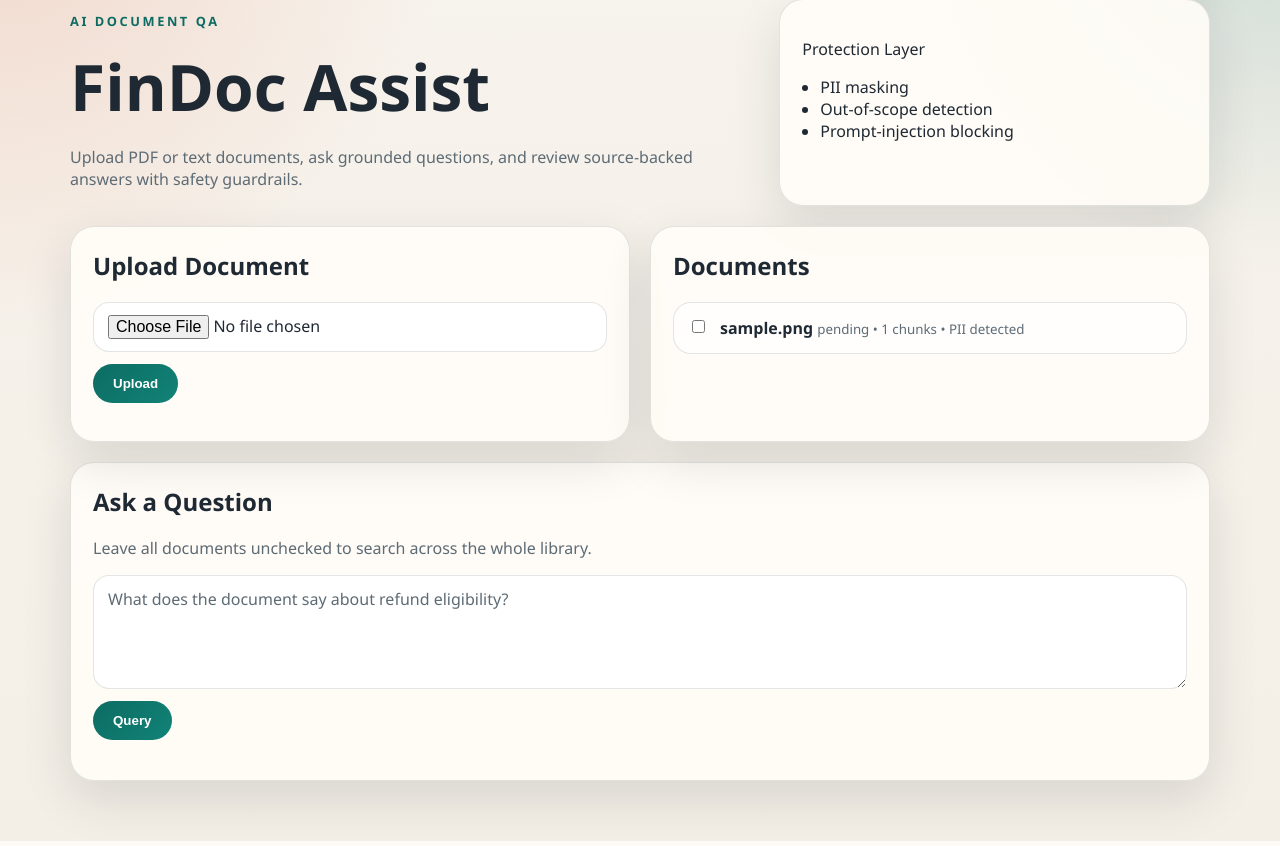
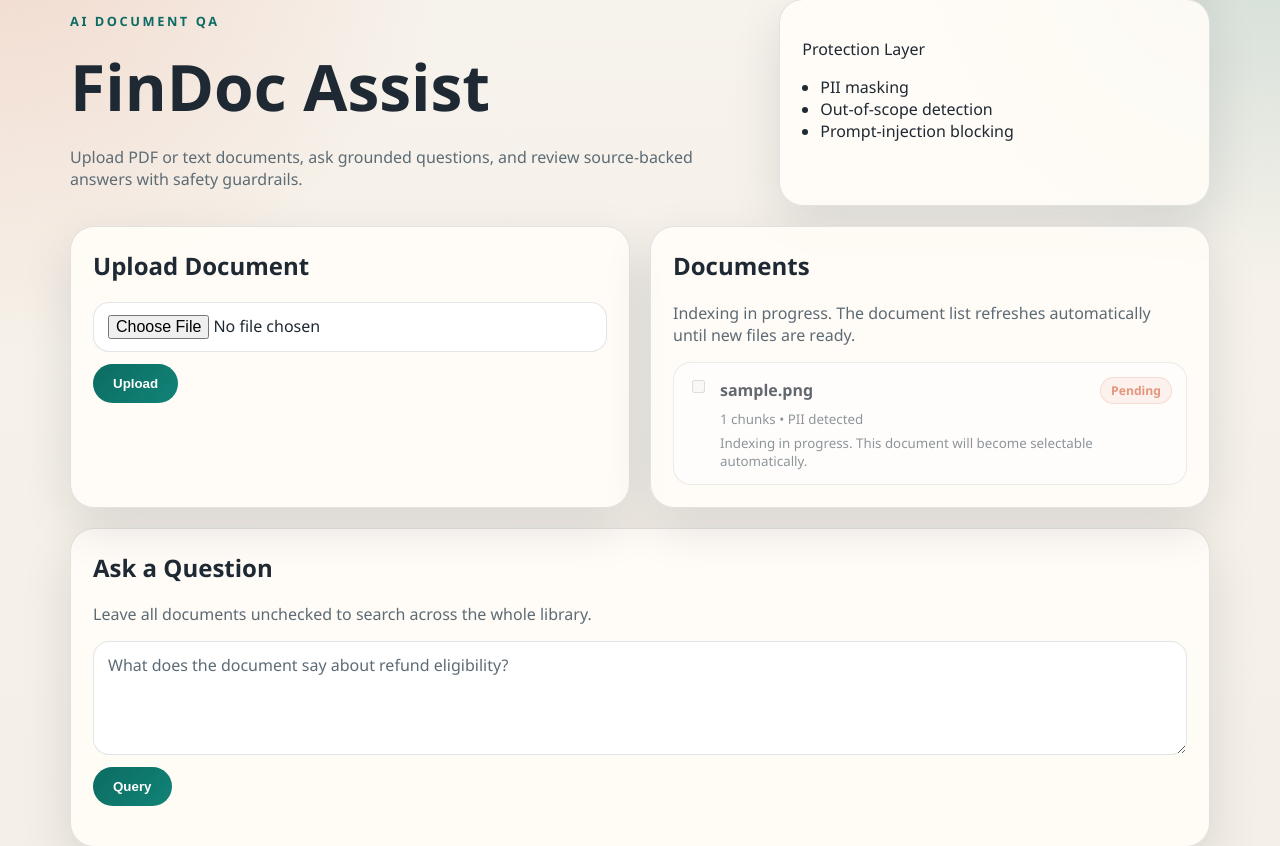
Before and after one commit to vaishob/FinDoc_Assist, a FastAPI app: page / in a window 1280 px wide. Shown: the part 105-951 px from the top of the page. Run offline with FastAPI, Linux system fonts and the light colour scheme; tables that the repository leaves empty hold one stand-in row (values such as "Sample post").

Commit message:
Add progressive document readiness UI

```diff
--- a/app/static/styles.css
+++ b/app/static/styles.css
@@ -189,6 +189,62 @@ button {
     background: var(--panel-strong);
 }
 
+.document-card-disabled {
+    opacity: 0.7;
+}
+
+.document-copy {
+    display: grid;
+    gap: 6px;
+    min-width: 0;
+}
+
+.document-title-row {
+    display: flex;
+    align-items: center;
+    justify-content: space-between;
+    gap: 12px;
+    flex-wrap: wrap;
+}
+
+.status-pill {
+    display: inline-flex;
+    align-items: center;
+    padding: 4px 10px;
+    border-radius: 999px;
+    font-size: 0.76rem;
+    font-weight: 700;
+    text-transform: capitalize;
+    border: 1px solid transparent;
+}
+
+.status-processed {
+    color: var(--accent);
+    background: color-mix(in srgb, var(--accent) 12%, transparent);
+    border-color: color-mix(in srgb, var(--accent) 24%, transparent);
+}
+
+.status-pending,
+.status-processing {
+    color: var(--accent-2);
+    background: color-mix(in srgb, var(--accent-2) 12%, transparent);
+    border-color: color-mix(in srgb, var(--accent-2) 24%, transparent);
+}
+
+.status-failed {
+    color: #b54747;
+    background: rgba(181, 71, 71, 0.12);
+    border-color: rgba(181, 71, 71, 0.24);
+}
+
+.document-note {
+    display: block;
+}
+
+.document-card input[disabled] {
+    cursor: not-allowed;
+}
+
 .query-panel {
     padding: 22px;
 }
--- a/app/templates/index.html
+++ b/app/templates/index.html
@@ -51,14 +51,23 @@
 
             <div class="panel">
                 <h2>Documents</h2>
+                <p id="documents-status-hint" class="hint">Only processed documents can be selected for querying.</p>
                 <div id="documents-list" class="document-list">
                     {% if documents %}
                         {% for doc in documents %}
-                            <label class="document-card">
-                                <input type="checkbox" class="doc-checkbox" value="{{ doc.document_id }}">
-                                <span>
-                                    <strong>{{ doc.filename }}</strong>
-                                    <small>{{ doc.status }} &bull; {{ doc.chunk_count }} chunks{% if doc.pii_detected %} &bull; PII detected{% endif %}</small>
+                            <label class="document-card{% if doc.status != 'processed' %} document-card-disabled{% endif %}">
+                                <input type="checkbox" class="doc-checkbox" value="{{ doc.document_id }}" {% if doc.status != 'processed' %}disabled{% endif %}>
+                                <span class="document-copy">
+                                    <span class="document-title-row">
+                                        <strong>{{ doc.filename }}</strong>
+                                        <span class="status-pill status-{{ doc.status }}">{{ doc.status }}</span>
+                                    </span>
+                                    <small>{{ doc.chunk_count }} chunks{% if doc.pii_detected %} &bull; PII detected{% endif %}</small>
+                                    {% if doc.status == 'pending' or doc.status == 'processing' %}
+                                        <small class="document-note">Indexing in progress. This document will become selectable automatically.</small>
+                                    {% elif doc.status == 'failed' %}
+                                        <small class="document-note">Processing failed, so this document is temporarily unavailable for querying.</small>
+                                    {% endif %}
                                 </span>
                             </label>
                         {% endfor %}
@@ -92,6 +101,10 @@
 
     <script>
         const themeToggle = document.getElementById('theme-toggle');
+        const documentsHint = document.getElementById('documents-status-hint');
+        const documentsContainer = document.getElementById('documents-list');
+        const refreshIntervalMs = 1500;
+        let refreshTimer = null;
 
         function applyTheme(theme) {
             document.documentElement.dataset.theme = theme;
@@ -110,23 +123,76 @@
             applyTheme(nextTheme);
         });
 
+        function isDocumentSelectable(doc) {
+            return doc.status === 'processed';
+        }
+
+        function formatDocumentNote(doc) {
+            if (doc.status === 'pending' || doc.status === 'processing') {
+                return 'Indexing in progress. This document will become selectable automatically.';
+            }
+            if (doc.status === 'failed') {
+                return 'Processing failed, so this document is temporarily unavailable for querying.';
+            }
+            return '';
+        }
+
+        function renderDocumentCard(doc, selectedIds) {
+            const isSelectable = isDocumentSelectable(doc);
+            const isChecked = isSelectable && selectedIds.has(doc.document_id) ? 'checked' : '';
+            const note = formatDocumentNote(doc);
+            return `
+                <label class="document-card${isSelectable ? '' : ' document-card-disabled'}">
+                    <input type="checkbox" class="doc-checkbox" value="${doc.document_id}" ${isSelectable ? '' : 'disabled'} ${isChecked}>
+                    <span class="document-copy">
+                        <span class="document-title-row">
+                            <strong>${doc.filename}</strong>
+                            <span class="status-pill status-${doc.status}">${doc.status}</span>
+                        </span>
+                        <small>${doc.chunk_count} chunks${doc.pii_detected ? ' &bull; PII detected' : ''}</small>
+                        ${note ? `<small class="document-note">${note}</small>` : ''}
+                    </span>
+                </label>
+            `;
+        }
+
+        function stopRefreshLoop() {
+            if (refreshTimer !== null) {
+                window.clearTimeout(refreshTimer);
+                refreshTimer = null;
+            }
+        }
+
+        function scheduleRefreshLoop() {
+            if (refreshTimer !== null) return;
+            refreshTimer = window.setTimeout(async () => {
+                refreshTimer = null;
+                await refreshDocuments();
+            }, refreshIntervalMs);
+        }
+
         async function refreshDocuments() {
             const response = await fetch('/documents');
             const payload = await response.json();
-            const container = document.getElementById('documents-list');
+            const selectedIds = new Set(
+                Array.from(document.querySelectorAll('.doc-checkbox:checked')).map((input) => input.value)
+            );
             if (!payload.documents.length) {
-                container.innerHTML = '<p class="hint">No documents uploaded yet.</p>';
+                documentsContainer.innerHTML = '<p class="hint">No documents uploaded yet.</p>';
+                documentsHint.textContent = 'Only processed documents can be selected for querying.';
+                stopRefreshLoop();
                 return;
             }
-            container.innerHTML = payload.documents.map((doc) => `
-                <label class="document-card">
-                    <input type="checkbox" class="doc-checkbox" value="${doc.document_id}">
-                    <span>
-                        <strong>${doc.filename}</strong>
-                        <small>${doc.status} &bull; ${doc.chunk_count} chunks${doc.pii_detected ? ' &bull; PII detected' : ''}</small>
-                    </span>
-                </label>
-            `).join('');
+            documentsContainer.innerHTML = payload.documents.map((doc) => renderDocumentCard(doc, selectedIds)).join('');
+
+            const hasIndexingDocuments = payload.documents.some((doc) => doc.status === 'pending' || doc.status === 'processing');
+            if (hasIndexingDocuments) {
+                documentsHint.textContent = 'Indexing in progress. The document list refreshes automatically until new files are ready.';
+                scheduleRefreshLoop();
+            } else {
+                documentsHint.textContent = 'Only processed documents can be selected for querying.';
+                stopRefreshLoop();
+            }
         }
 
         document.getElementById('upload-form').addEventListener('submit', async (event) => {
@@ -145,7 +211,8 @@
             }
             message.textContent = `${payload.message} (${payload.document_id})`;
             fileInput.value = '';
-            setTimeout(refreshDocuments, 800);
+            stopRefreshLoop();
+            window.setTimeout(refreshDocuments, 500);
         });
 
         document.getElementById('query-form').addEventListener('submit', async (event) => {
@@ -198,6 +265,8 @@
                 `).join('');
             }
         });
+
+        refreshDocuments();
     </script>
 </body>
 </html>
--- a/pyproject.toml
+++ b/pyproject.toml
@@ -1,6 +1,6 @@
 [project]
 name = "findoc-assist"
-version = "0.1.0"
+version = "0.1.1"
 description = "Production-grade RAG document QA system with web UI and safety guardrails."
 readme = "README.md"
 requires-python = ">=3.11"
```
Also changed, not shown: README.md.
